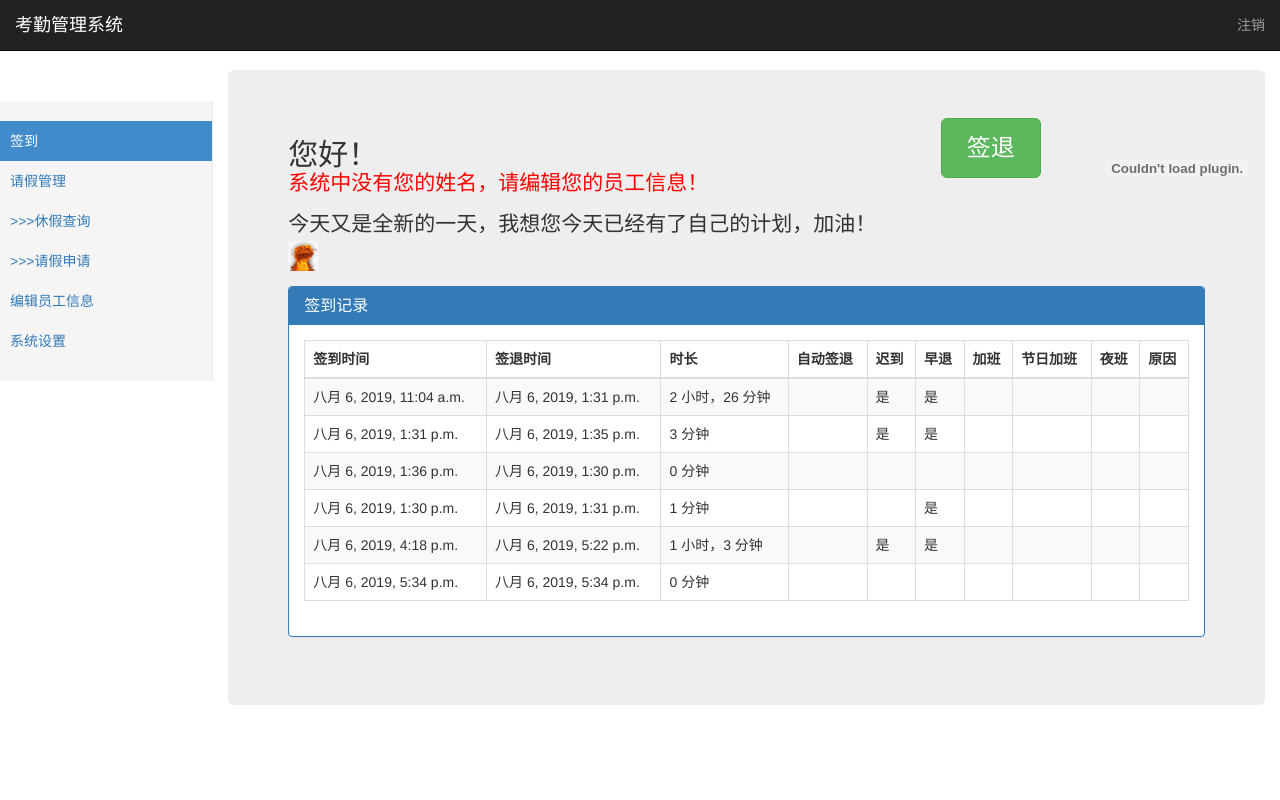
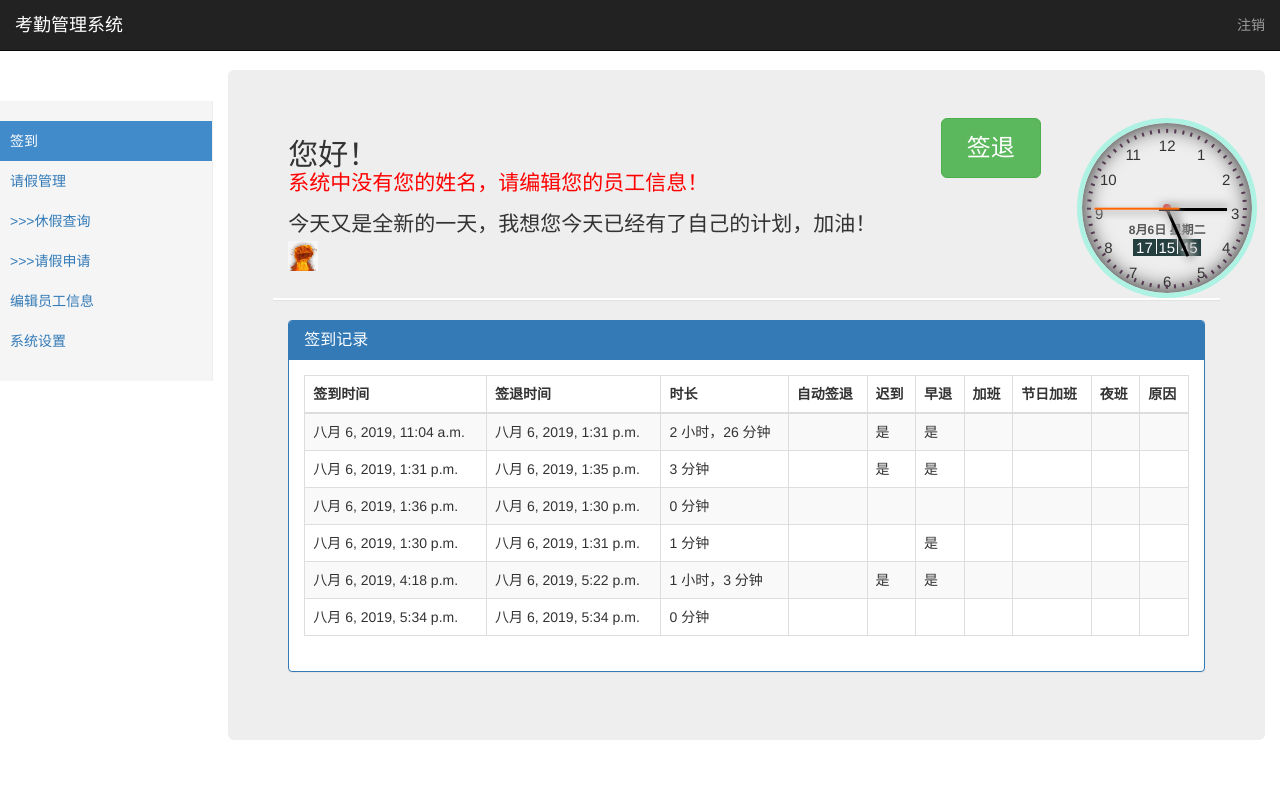
Before and after one commit to hengke/Attendance-Management-System, a Django app: template templates/check.html in a window 1280 px wide. Run offline with Django 3.2, Linux system fonts and the light colour scheme; the template is opened without the code that fills it: values that come from a table or form of the project are taken from there, others are empty; data comes from the database, SQL or seed files in the repository; some libraries are stand-ins or nearby versions.

Commit message:
1、增加HTML5+CSS时钟，并调整为可按比例放大缩小 2、测试Bootstrap可视化布局系统

```diff
--- a/templates/base.html
+++ b/templates/base.html
@@ -18,9 +18,9 @@
     <!-- Custom styles for this template -->
     <link href="/static/css/manage.css" rel="stylesheet">
 
+    <script src="/static/js/jquery.min.js"></script>
     <link href="/static/css/bootstrap.min.css" rel="stylesheet">
     <script src="/static/js/bootstrap.min.js"></script>
-    <script src="/static/js/jquery.min.js"></script>
 
 {#    <link rel="stylesheet" href="https://cdn.staticfile.org/twitter-bootstrap/4.3.1/css/bootstrap.min.css"> -->#}
 {#    <script type="text/javascript" src="https://cdn.staticfile.org/twitter-bootstrap/4.3.1/js/bootstrap.min.js"></script>#}
--- a/templates/check.html
+++ b/templates/check.html
@@ -1,34 +1,5 @@
 {% extends 'base.html' %}
-<style>
-    body,div,p{ font-family: 'Microsoft Yahei' ;font-size: 14px;}
-    .box{ width: 400px; height: 400px; border:10px solid #8bf2f1;margin:30px auto; border-radius: 50%;
-        box-shadow: 0px 0px 20px 3px #444 inset; position: relative;}
-    /*原点*/
-    .origin{ width: 20px; height: 20px; border-radius: 50%; background: #ff0000; top:190px; left: 190px; position: absolute;}
-    /* 指针 */
-    .clock_line{ position: absolute;position:absolute;z-index:20;}
-    .hour_line{width:100px;height:4px;top:198px;left:200px;background-color:#000;border-radius:2px;
-        transform-origin:0 50%;box-shadow:1px -3px 8px 3px #aaa;}
-    .minute_line{width:130px;height:2px;top:199px;left:190px;background-color:#000;
-        transform-origin:7.692% 50%;box-shadow:1px -3px 8px 1px #aaa;}
-    .second_line{width:170px;height:1px;top:199.5px;left:180px;background-color:#f60;
-        transform-origin:11.765% 50%;box-shadow:1px -3px 7px 1px #bbb;}
 
-    .dot_box{width: inherit; height: inherit;}
-    /*时钟数*/
-    .dot{ width: 40px; height: 40px; line-height: 40px; text-align: center; font-size: 22px; position: absolute;}
-    .clock-scale{width:195px;height:2px;transform-origin:0% 50%;z-index:7;
-      position:absolute;top:199px;left:200px;}
-    .scale-show{ width:12px;height:2px;background-color:#555;float:left;}
-    .scale-hidden{width:183px;height:2px;float:left;}
-    /*日期*/
-    .date_info{width:160px;height:28px;
-        line-height:28px;text-align:center;position:absolute;top:230px;left:120px;z-index:11;color:#555;
-        font-weight:bold;}
-    .time_info{ width: 110px; height: 35px; line-height: 35px;text-align:center;position:absolute;top:270px;left:150px;z-index:11;color:#555; background: #253e3e; }
-    .time{ width: 35px ;height:35px; float: left; color: #fff; font-size: 22px;}
-     #minute_time{border-left:1px solid #fff;border-right:1px solid #fff;}
-</style>
 {% block content %}
     {#巨幕开始#}
     <div class="jumbotron">
@@ -64,58 +35,166 @@
                 </button>
             </div>
             <div class="col-md-2">
-                <object id="honehoneclock" width="200" height="100" align="middle"
-                        codebase="/static/flash/swflash.cab#version=8,0,0,0"
-                        classid="clsid:d27cdb6e-ae6d-11cf-96b8-444553540000">
-                    <param value="always" name="allowScriptAccess">
-                    <param value="/static/flash/honehone_clock_tr.swf"
-                        name="movie">
-                    <param value="high" name="quality">
-                    <param value="#ffffff" name="bgcolor">
-                    <param value="transparent" name="wmode">
-                    <embed width="200" height="100" align="middle"
-                        pluginspage="http://www.macromedia.com/go/getflashplayer"
-                        type="application/x-shockwave-flash" allowscriptaccess="always" name="honehoneclock"
-                        bgcolor="#ffffff" quality="high"
-                        src="/static/flash/honehone_clock_tr.swf"
-                        wmode="transparent">
-                </object>
-{#                <div style="text-align:center;clear:both;">#}
-{#                    <div class="box" id="clock">#}
-{#                        <!-- 原点 -->#}
-{#                        <div class="origin"></div>#}
-{#                        <!-- 时钟数 -->#}
-{#                        <div class="dot_box">#}
-{#                            <div class="dot">6</div>#}
-{#                            <div class="dot">5</div>#}
-{#                            <div class="dot">4</div>#}
-{#                            <div class="dot">3</div>#}
-{#                            <div class="dot">2</div>#}
-{#                            <div class="dot">1</div>#}
-{#                            <div class="dot">12</div>#}
-{#                            <div class="dot">11</div>#}
-{#                            <div class="dot">10</div>#}
-{#                            <div class="dot">9</div>#}
-{#                            <div class="dot">8</div>#}
-{#                            <div class="dot">7</div>#}
-{#                        </div>#}
-{#                        <!-- 时、分、秒针 -->#}
-{#                        <div class="clock_line hour_line" id="hour_line"></div>#}
-{#                        <div class="clock_line minute_line" id="minute_line"></div>#}
-{#                        <div class="clock_line second_line" id="second_line"></div>#}
-{#                        <!-- 日期 -->#}
-{#                        <div class="date_info" id="date_info"></div>#}
-{#                        <!-- 时间 -->#}
-{#                        <div class="time_info" >#}
-{#                            <div class="time" id="hour_time"></div>#}
-{#                            <div class="time" id="minute_time"></div>#}
-{#                            <div class="time" id="second_time"></div>#}
-{#                        </div>#}
-{#                    </div>#}
+{#                <object id="honehoneclock" width="200" height="100" align="middle"#}
+{#                        codebase="/static/flash/swflash.cab#version=8,0,0,0"#}
+{#                        classid="clsid:d27cdb6e-ae6d-11cf-96b8-444553540000">#}
+{#                    <param value="always" name="allowScriptAccess">#}
+{#                    <param value="/static/flash/honehone_clock_tr.swf"#}
+{#                        name="movie">#}
+{#                    <param value="high" name="quality">#}
+{#                    <param value="#ffffff" name="bgcolor">#}
+{#                    <param value="transparent" name="wmode">#}
+{#                    <embed width="200" height="100" align="middle"#}
+{#                        pluginspage="http://www.macromedia.com/go/getflashplayer"#}
+{#                        type="application/x-shockwave-flash" allowscriptaccess="always" name="honehoneclock"#}
+{#                        bgcolor="#ffffff" quality="high"#}
+{#                        src="/static/flash/honehone_clock_tr.swf"#}
+{#                        wmode="transparent">#}
+{#                </object>#}
+{#                <div id="mclock" style="text-align:center;clear:both;">#}
+                    <style>
+                        {#body,div,p{ font-family: 'Microsoft Yahei' ;font-size: 14px;}#}
+
+                        .box{width:180px;height:180px;border:5px solid #aef2e3;margin:auto;border-radius:50%;
+                            box-shadow:0px 0px 20px 3px #444 inset;position:relative;}
+                        /*原点*/
+                        .origin{width:5%;height:5%;border-radius:50%;background:#ff0000;top:47.5%;left:47.5%;position:absolute;}
+                        /* 指针 */
+                        .clock_line{position:absolute;z-index:20;}
+                        .hour_line{width:30%;height:2%;top:50%;left:50%;background-color:#000;transform-origin:0 50%;
+                            border-radius:1%;box-shadow:1px -3px 8px 3px #aaa;}
+                        .minute_line{width:40%;height:1.5%;top:50%;left:45%;background-color:#000;transform-origin:12% 50%;
+                            box-shadow:1px -3px 8px 1px #aaa;}
+                        .second_line{width:50%;height:1%;top:50%;left:42.5%;background-color:#f60;transform-origin:15% 50%;
+                            box-shadow:1px -3px 7px 1px #bbb;}
+
+                        .dot_box{width: inherit; height: inherit;}
+                        /*时钟数*/
+                        .dot{width:15%;height:15%;text-align:center;font-size:15px;position:absolute;border:1px;}
+                        /*时钟刻度*/
+                        .clock-scale{width:50%;height:1%;top:50%;left:50%;transform-origin:0% 50%;z-index:7;position:absolute;}
+                        .scale-show{width:5%;height:2px;background-color: #553951;float:left;}
+                        .scale-hidden{width:89%;height:2px;float:left;}
+                        /*日期*/
+                        #clock{font-size:12px;}
+                        .date_info{width:50%;height:7%;line-height:20px;text-align:center;position:absolute;top:57%;
+                            left:25%;z-index:11;color:#555;font-weight:bold;}
+                        .time_info{width:40%;height:10%;line-height:18px;text-align:center;position:absolute;
+                            top:68%;left:30%;z-index:11;color:#555; background: #253e3e; }
+                        .time{width:33%;height:90%;top:20px;float:left;color:#fff;font-size:15px;}
+                         #minute_time{border-left:1px solid #fff;border-right:1px solid #fff;}
+                    </style>
+                    <div class="box" id="clock">
+                            <!-- 原点 -->
+                            <div class="origin"></div>
+                            <!-- 时钟数 -->
+                            <div class="dot_box">
+                                <div class="dot">6</div>
+                                <div class="dot">5</div>
+                                <div class="dot">4</div>
+                                <div class="dot">3</div>
+                                <div class="dot">2</div>
+                                <div class="dot">1</div>
+                                <div class="dot">12</div>
+                                <div class="dot">11</div>
+                                <div class="dot">10</div>
+                                <div class="dot">9</div>
+                                <div class="dot">8</div>
+                                <div class="dot">7</div>
+                            </div>
+                            <!-- 时、分、秒针 -->
+                            <div class="clock_line hour_line" id="hour_line"></div>
+                            <div class="clock_line minute_line" id="minute_line"></div>
+                            <div class="clock_line second_line" id="second_line"></div>
+                            <!-- 日期 -->
+                            <div class="date_info" id="date_info"></div>
+                            <!-- 时间 -->
+                            <div class="time_info" >
+                                <div class="time" id="hour_time"></div>
+                                <div class="time" id="minute_time"></div>
+                                <div class="time" id="second_time"></div>
+                            </div>
+                        </div>
+                    <script>
+                        $(document).ready(function(){
+                            ShowClock();
+                        });
+                        function ShowClock(){
+                            var clock = document.getElementById("clock");
+                            var dot = $('.dot');
+                            function initNumXY(){
+                                // 1、12个数字的位置设置
+                                //var radius = 90;//大圆半价
+                                var dot_num = 360/dot.length;//每个div对应的度数
+                                //每一个dot对应的弧度;
+                                var ahd = dot_num*Math.PI/180;
+                                dot.each(function(index, el) {
+                                    // index in [0-11]
+                                    //console.log($(this).css("width"));
+                                    $(this).css({
+                                        //"left":radius+Math.sin((ahd*index))*radius,
+                                        //"top":radius+Math.cos((ahd*index))*radius
+                                        "left":((1+Math.sin((ahd*index)))/2*80 + 2.5)*1 + "%",
+                                        "top":((1+Math.cos((ahd*index)))/2*80 + 7)*1 + "%"
+                                    });
+                                });
+                                // 2、刻钟设置
+                                for(var i = 0; i < 60; i++) {
+                                    clock.innerHTML += "<div class='clock-scale'> " +
+                                           "<div class='scale-hidden'></div>" +
+                                           "<div class='scale-show'></div>" +
+                                          "</div>";
+                                }
+                                var scale = document.getElementsByClassName("clock-scale");
+                                for(var i = 0; i < scale.length; i++) {
+                                    scale[i].style.transform="rotate(" + (i * 6 - 90) + "deg)";
+                                }
+                            }
+                            initNumXY();//调用上面的函数
+                            //获取时钟id
+                            var hour_line = document.getElementById("hour_line"),
+                                minute_line = document.getElementById("minute_line"),
+                                second_line = document.getElementById("second_line"),
+                                date_info=document.getElementById("date_info"),//获取date_info
+                                hour_time = document.getElementById("hour_time"),// 获去时间id
+                                minute_time = document.getElementById("minute_time"),
+                                second_time = document.getElementById("second_time");
+                            //3、设置动态时间
+                            function setTime(){
+                                var nowdate = new Date();
+                                //console.log(nowdate);
+                                //获取年月日时分秒
+                                var year = nowdate.getFullYear(),
+                                    month = nowdate.getMonth()+1,
+                                    day = nowdate.getDay(),
+                                    hours = nowdate.getHours(),
+                                    minutes = nowdate.getMinutes(),
+                                    seconds = nowdate.getSeconds(),
+                                    date = nowdate.getDate();
+                                var weekday =["星期日","星期一","星期二","星期三","星期四","星期五","星期六"];
+                                // 获取日期id
+                                //date_info.innerHTML=year+"年"+month+"月"+day+"日   "+weekday[day];
+                                //console.log(date);
+                                date_info.innerHTML=month+"月"+date+"日   "+weekday[day];
+                                hour_time.innerHTML = hours >=10 ? hours : "0"+hours;
+                                minute_time.innerHTML = minutes >=10 ? minutes : "0"+minutes;
+                                second_time.innerHTML = seconds >=10 ? seconds : "0"+seconds;
+                                // console.log(year+"年"+month+"月"+day+"日   "+weekday[day]);
+                                //时分秒针设置
+                                var hour_rotate = (hours*30-90) + (Math.floor(minutes / 12) * 6);
+                                hour_line.style.transform = 'rotate(' + hour_rotate + 'deg)';
+                                minute_line.style.transform = 'rotate(' + (minutes*6 - 90) + 'deg)';
+                                second_line.style.transform = 'rotate(' + (seconds*6 - 90)+'deg)';
+                            }
+                            // setTime();
+                            setInterval(setTime, 1000);
+                        }
+                    </script>
 {#                </div>#}
             </div>
         </div>
 {#        </div>#}
+        <div class="panel row panel-row-style panel-row-style-for-334-2"></div>
         <div class="panel panel-primary">
         <div class="panel-heading">
             <h3 class="panel-title">签到记录</h3>
@@ -204,79 +283,14 @@
             })
         });
         $(document).ready(function(){
-                {% ifequal is_auto_signout True %}
-                    alert('存在未签退记录，系统已自动签退！');
-                {% endifequal %}
+            {% ifequal is_auto_signout True %}
+                alert('存在未签退记录，系统已自动签退！');
+            {% endifequal %}
         });
         $.ajaxSetup({
             data: {csrfmiddlewaretoken: '{{ csrf_token }}'}
         });
     </script>
-{#    <script>#}
-{#        $(function(){#}
-{#            var clock = document.getElementById("clock");#}
-{#            var dot = $('.dot');#}
-{#            function initNumXY(){#}
-{#                // 1、12个数字的位置设置#}
-{#                var radius = 160;//大圆半价#}
-{#                var dot_num = 360/dot.length;//每个div对应的弧度数#}
-{#                //每一个dot对应的弧度;#}
-{#                var ahd = dot_num*Math.PI/180;#}
-{#                dot.each(function(index, el) {#}
-{#                    $(this).css({#}
-{#                        "left":180+Math.sin((ahd*index))*radius,#}
-{#                        "top":180+Math.cos((ahd*index))*radius#}
-{#                    });#}
-{#                });#}
-{#                // 2、刻钟设置#}
-{#                for(var i = 0; i < 60; i++) {#}
-{#                    clock.innerHTML += "<div class='clock-scale'> " +#}
-{#                           "<div class='scale-hidden'></div>" +#}
-{#                           "<div class='scale-show'></div>" +#}
-{#                          "</div>";#}
-{#                }#}
-{#                var scale = document.getElementsByClassName("clock-scale");#}
-{#                for(var i = 0; i < scale.length; i++) {#}
-{#                    scale[i].style.transform="rotate(" + (i * 6 - 90) + "deg)";#}
-{#                }#}
-{#            }#}
-{#            initNumXY();//调用上面的函数#}
-{#            //获取时钟id#}
-{#            var hour_line = document.getElementById("hour_line"),#}
-{#                minute_line = document.getElementById("minute_line"),#}
-{#                second_line = document.getElementById("second_line"),#}
-{#                date_info=document.getElementById("date_info"),//获取date_info#}
-{#                hour_time = document.getElementById("hour_time"),// 获去时间id#}
-{#                minute_time = document.getElementById("minute_time"),#}
-{#                second_time = document.getElementById("second_time");#}
-{#            //3、设置动态时间#}
-{#            function setTime(){#}
-{#                var nowdate = new Date();#}
-{#                //获取年月日时分秒#}
-{#                var year = nowdate.getFullYear(),#}
-{#                    month = nowdate.getMonth()+1,#}
-{#                    day = nowdate.getDay(),#}
-{#                    hours = nowdate.getHours(),#}
-{#                    minutes = nowdate.getMinutes(),#}
-{#                    seconds = nowdate.getSeconds(),#}
-{#                    date = nowdate.getDate();#}
-{#                var weekday =["星期日","星期一","星期二","星期三","星期四","星期五","星期六"];#}
-{#                // 获取日期id#}
-{#                date_info.innerHTML=year+"年"+month+"月"+day+"日   "+weekday[day];#}
-{#                hour_time.innerHTML = hours >=10 ? hours : "0"+hours;#}
-{#                minute_time.innerHTML = minutes >=10 ? minutes : "0"+minutes;#}
-{#                second_time.innerHTML = seconds >=10 ? seconds : "0"+seconds;#}
-{#                console.log(year+"年"+month+"月"+day+"日   "+weekday[day]);#}
-{#                //时分秒针设置#}
-{#                var hour_rotate = (hours*30-90) + (Math.floor(minutes / 12) * 6);#}
-{#                hour_line.style.transform = 'rotate(' + hour_rotate + 'deg)';#}
-{#                minute_line.style.transform = 'rotate(' + (minutes*6 - 90) + 'deg)';#}
-{#                second_line.style.transform = 'rotate(' + (seconds*6 - 90)+'deg)';#}
-{#            }#}
-{#            // setTime();#}
-{#            setInterval(setTime, 1000);#}
-{#        });#}
-{#    </script>#}
 
 {% endblock content %}
 {% block sidebar %}
```
Also changed, not shown: app/views.py (+3 -24 lines), templates/Bootstrap可视化布局系统-test2.html (added, +167 -0 lines), templates/clock1.html (added, +146 -0 lines), 1 other file.
